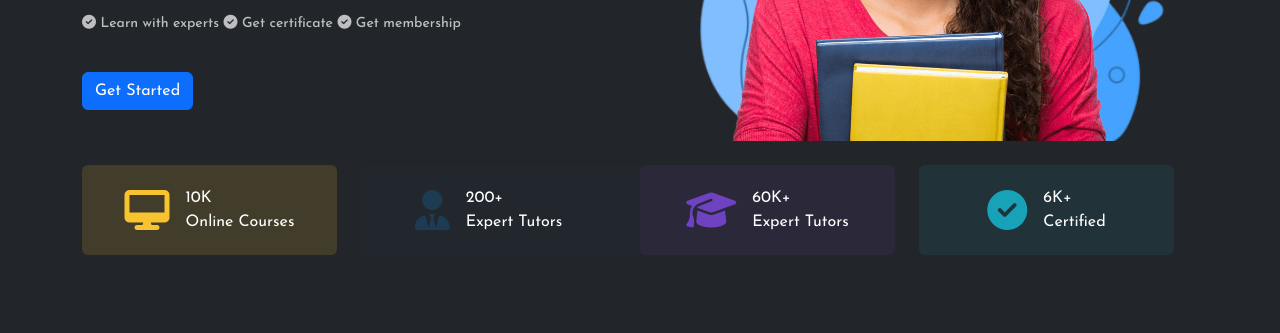
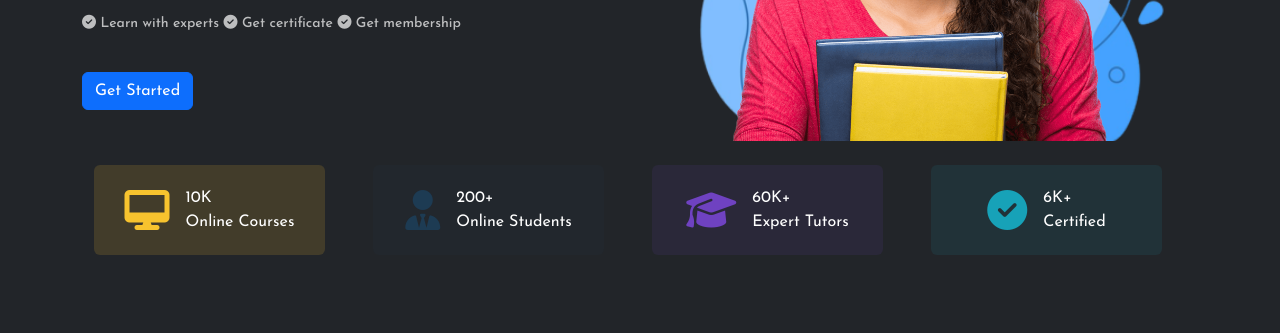
Before and after one commit to devhamza-cmd/Eduport, a plain HTML site: page index.html in a window 1280 px wide. Shown: the part 331-664 px from the top of the page. Drawn offline with nearby package versions, Linux system fonts and the light colour scheme.

Commit message:
Add files via upload

```diff
--- a/index.html
+++ b/index.html
@@ -139,7 +139,7 @@
   </section>
   <section id="two">
     <div class="container d-md-block d-lg-flex justify-content-center align-items-center ">
-      <div class="col-lg-3 col-sm-12 mt-4">
+      <div class="container col-lg-3 col-sm-12 mt-4">
         <div class="item me-4 d-flex align-items-center justify-content-center  ps-3 pe-3"
           style="background-color: #423C2A;">
           <div class="d-flex justify-content-end">
@@ -152,19 +152,20 @@
           </div>
         </div>
       </div>
-      <div class="col-lg-3 mt-4" style="background-color: #22272d;">
-        <div class="item me-4 d-flex align-items-center justify-content-center  ps-3 pe-3">
+      <div class=" container col-lg-3 col-sm-12 mt-4">
+        <div class="item me-4 d-flex align-items-center justify-content-center  ps-3 pe-3"
+          style="background-color:  #22272d">
           <div class="d-flex justify-content-end">
             <i class="fa-solid fa-user-tie" style="color:#1d3b53"></i>
           </div>
           <div class="ps-3">
             <span>200+</span>
             <br>
-            <span>Expert Tutors</span>
+            <span>Online Students</span>
           </div>
         </div>
       </div>
-      <div class="col-lg-3  mt-4">
+      <div class=" container col-lg-3  mt-4">
         <div class="item me-4 d-flex align-items-center justify-content-center  ps-3 pe-3"
           style="background-color: #2a2839;">
           <div class="d-flex justify-content-end">
@@ -177,7 +178,7 @@
           </div>
         </div>
       </div>
-      <div class="col-lg-3 mt-4">
+      <div class=" container col-lg-3 mt-4">
         <div class="item me-4 d-flex align-items-center justify-content-center  ps-3 pe-3"
           style="background-color:#213238">
           <div class="d-flex justify-content-end">
```
